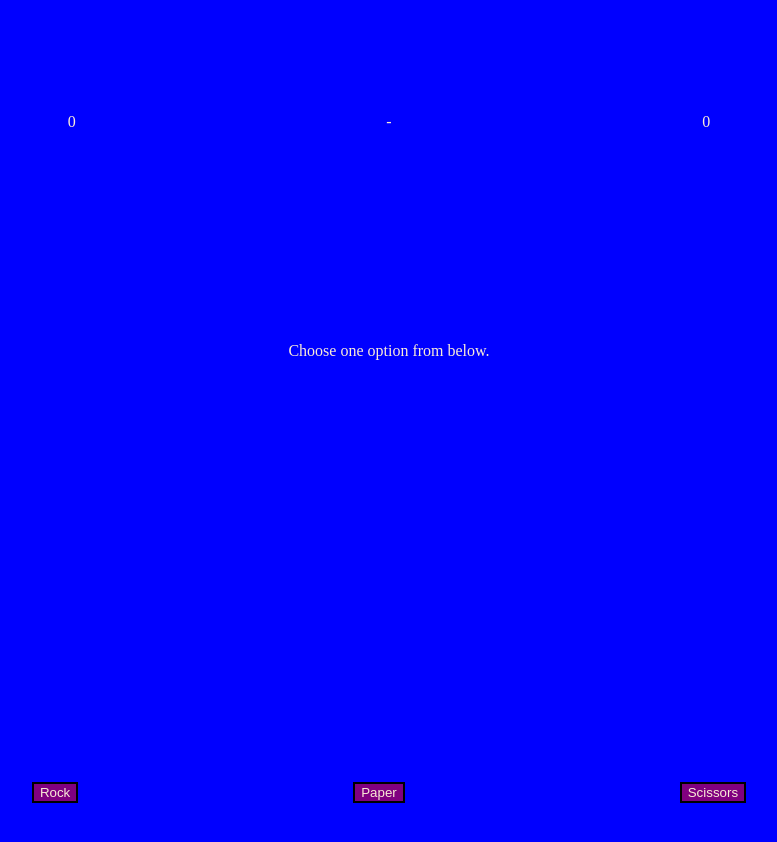
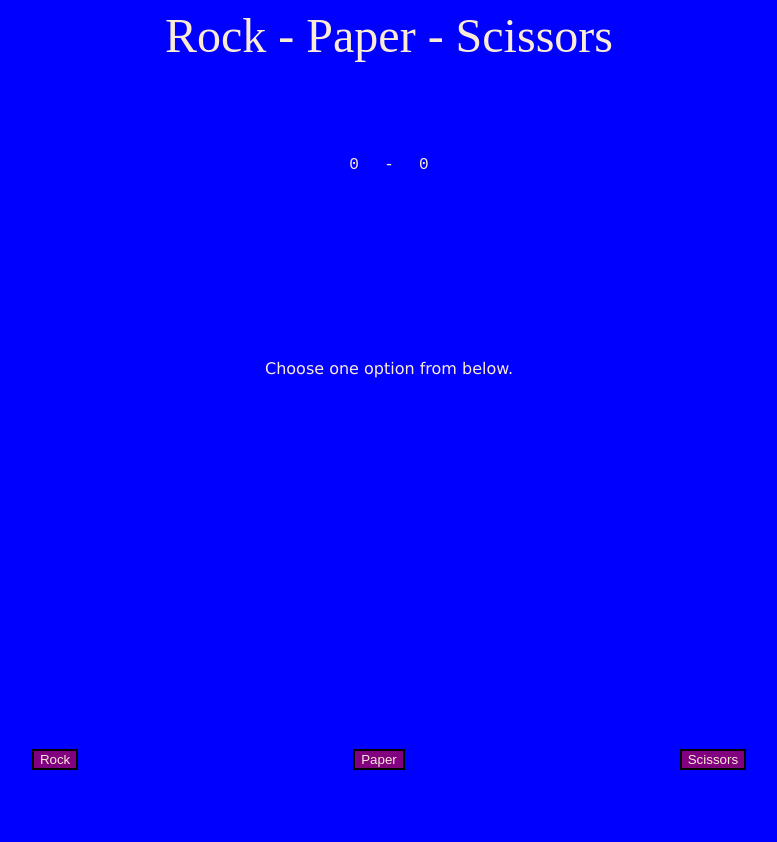
Before and after one commit to divijkhaitan/rockpaperscissors, a plain HTML site: page index.html in a window 1280 px wide. Shown: the whole page, without its empty margins (251-1028 px from the left). Drawn offline with Linux system fonts and the light colour scheme.

Commit message:
Minor Changes to Style, add heading

```diff
--- a/index.html
+++ b/index.html
@@ -8,6 +8,9 @@
         <title>Document</title>
     </head>
     <body>
+        <div class="heading">
+                Rock - Paper - Scissors
+        </div>
         <div class="container">
 
             <div class="score">
--- a/style.css
+++ b/style.css
@@ -10,7 +10,14 @@ button{
     display: flex;
     justify-content: space-around;
     flex-direction: column;
-    height: 900px;
+    height: 800px;
+}
+.heading{
+    display: flex;
+    justify-content: space-evenly;
+    align-items: center;
+    list-style: none;
+    font-size: 48px;
 }
 .buttons{
     display: flex;
@@ -19,16 +26,21 @@ button{
 }
 .score{
     display: flex;
-    justify-content: space-evenly;
+    justify-content: center;
+    gap: 2%;
     align-items: center;
+    font-family: 'Courier New', Courier, monospace;
 }
 .message{
     display: flex;
     align-items: center;
     flex-direction: column;
+    font-family: 'Lucida Sans', 'Lucida Sans Regular', 'Lucida Grande', 'Lucida Sans Unicode', Geneva, Verdana, sans-serif;
 }
 .results{
     display: flex;
     align-items: center;
     flex-direction: column;
+
+    font-family: 'Trebuchet MS', 'Lucida Sans Unicode', 'Lucida Grande', 'Lucida Sans', Arial, sans-serif;
 }
```
